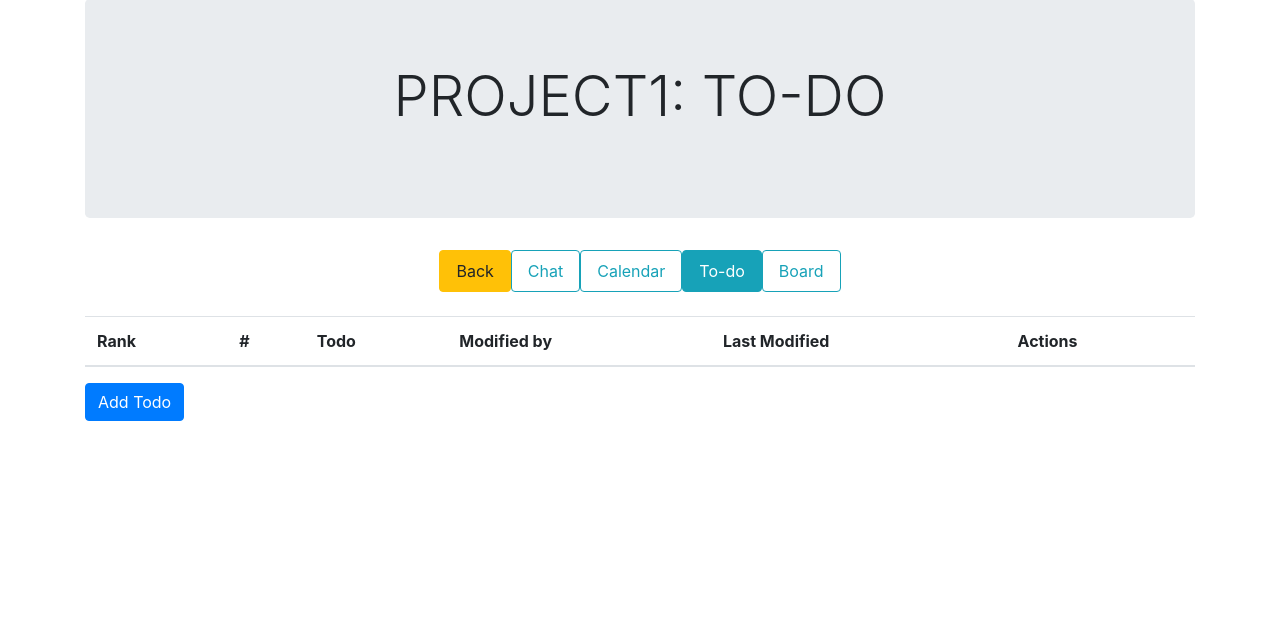
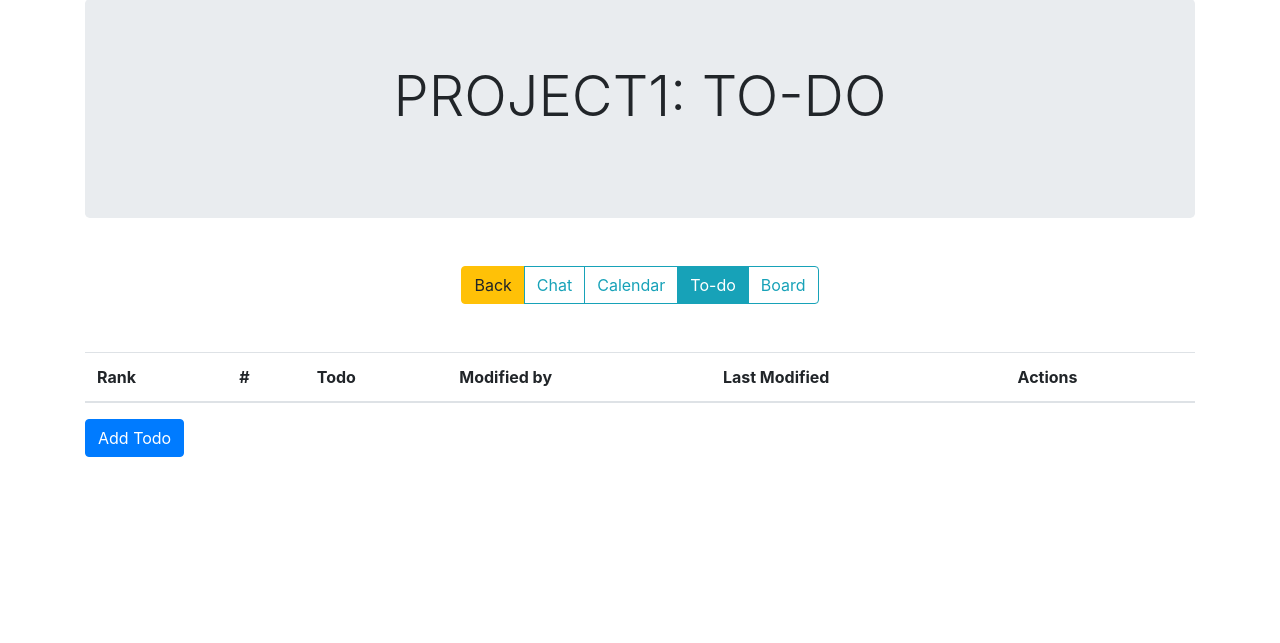
Before and after one commit to fancasta/Workaholic-1, a Django app: page /project/31/todo/ in a window 1280 px wide. Shown: the part 105-748 px from the top of the page. Run offline with Django 3.2, Linux system fonts and the light colour scheme; a user stored in the database is signed in; data comes from the database, SQL or seed files in the repository; both versions use the stored data as it was after the commit; lists and menus that the app fills with data are empty; some libraries are stand-ins or nearby versions.

```diff
--- a/workaholic/backend/accounts/templates/partials/_project_navbar.html
+++ b/workaholic/backend/accounts/templates/partials/_project_navbar.html
@@ -1,11 +1,7 @@
 <!-- FILL & JUSTIFY -->
-<div class="container mb-4">
-    <div class="row">
-        <div class="-10 m-auto">
-            <ul class="nav nav-fill nav-pills">
-                <div class="row">
-                    <div class="">
-                        <li class="nav-item">
+<div class="container my-5">
+    <div class="text-center">
+        <div class="btn-group ">
             <a
             {% if 'add_event/' in request.path %}
                 href="{% url 'calendarPage' project.pk 'current_month' %}"
@@ -24,61 +20,40 @@
             {% else %}
                 href='/project/{{project.pk}}'
             {% endif %}
-                            class="nav-link btn btn-warning -8" >Back </a>
-                        </li>
-                    </div>
+                class= "btn btn-warning -8" >Back </a>
 
-                    <div class="">
-                        <li class="nav-item">
             <a href="/project/{{project.pk}}/chat/"
             {% if 'chat/' in request.path %}
-                                class="nav-link btn btn-outline-info -8 active"
+                class=" btn btn-outline-info -8 active"
             {% else %}
-                                class="nav-link btn btn-outline-info -8 "
+                class=" btn btn-outline-info -8 "
             {% endif %}
             >Chat</a>
-                        </li>
-                    </div>
-                    <div class="">
-                        <li class="nav-item">
+
             <a href="{% url 'calendarPage' project.pk 'current_month' %}"
             {% if 'calendar/' in request.path %}
-                                class="nav-link btn btn-outline-info -8 active"
+                class=" btn btn-outline-info -8 active"
             {% else %}
-                                class="nav-link btn btn-outline-info -8 "
+                class=" btn btn-outline-info -8 "
             {% endif %}
             >Calendar</a>
-                        </li>
-                    </div>
-                    <div class="">
-                        <li class="nav-item">
+
             <a href='/project/{{project.pk}}/todo/'
             {% if 'todo/' in request.path %}
-                                class="nav-link btn btn-outline-info -8 active"
+                class=" btn btn-outline-info -8 active"
             {% else %}
-                                class="nav-link btn btn-outline-info -8 "
+                class=" btn btn-outline-info -8 "
             {% endif %}
             >To-do</a>
-                        </li>
-                    </div>
-                    <div class="">
-                        <li class="nav-item">
+
             <a href='/project/{{project.pk}}/board/'
             {% if 'board/' in request.path %}
-                                class="nav-link btn btn-outline-info -8 active"
+                class=" btn btn-outline-info -8 active"
             {% else %}
-                                class="nav-link btn btn-outline-info -8 "
+                class=" btn btn-outline-info -8 "
             {% endif %}
             >Board</a>
-                        </li>
-                    </div>
-                    <!-- <div class="">
-                        <li class="nav-item">
-                            <a href='/' class="nav-link btn btn-danger -8" >Leave </a>
-                        </li>
-                    </div> -->
-                </div>
-            </ul>
+
         </div>
     </div>
 </div>
--- a/workaholic/backend/backend/settings.py
+++ b/workaholic/backend/backend/settings.py
@@ -39,6 +39,7 @@ INSTALLED_APPS = [
     'django.contrib.sessions',
     'django.contrib.messages',
     'django.contrib.staticfiles',
+    'django.contrib.humanize',
     'accounts',
     'project',
     'chat',
--- a/workaholic/backend/cal/templates/cal/delete_event.html
+++ b/workaholic/backend/cal/templates/cal/delete_event.html
@@ -1,6 +1,6 @@
 {% extends 'base.html' %}
 
-{% block title %} {{project.name}}|Calendar {% endblock %}
+{% block title %} {{project.name}}| Calendar {% endblock %}
 
 {% block content %}
 
@@ -27,5 +27,7 @@
         </div>
     </div>
 
-
+    <div style="margin-top:500px;"></div>
+    <footer class="py-5 text-white text-center " style="background-color:darkslategray;">
+    Published by Workaholic, {{ Year }}
 {% endblock %}
--- a/workaholic/backend/chat/templates/chat/index.html
+++ b/workaholic/backend/chat/templates/chat/index.html
@@ -1,6 +1,6 @@
 {% extends 'base.html' %}
 
-{% block title %} {{project.name}}|Chat{% endblock %}
+{% block title %}Chat{% endblock %}
 
 {% block content %}
 
--- a/workaholic/backend/project/templates/project/add_members.html
+++ b/workaholic/backend/project/templates/project/add_members.html
@@ -1,6 +1,6 @@
 {% extends 'base.html' %}
 
-{% block title %} Add project_member {% endblock %}
+{% block title %} {{project.name}} {% endblock %}
 
 {% block content %}
 
--- a/workaholic/backend/todo/templates/todo/delete_todo.html
+++ b/workaholic/backend/todo/templates/todo/delete_todo.html
@@ -1,6 +1,6 @@
 {% extends 'base.html' %}
 
-{% block title %} {{project.name}}|Todo {% endblock %}
+{% block title %} {{project.name}}| Todo {% endblock %}
 
 {% block content %}
 
--- a/workaholic/backend/todo/templates/todo/edit_todo.html
+++ b/workaholic/backend/todo/templates/todo/edit_todo.html
@@ -1,6 +1,6 @@
 {% extends 'base.html' %}
 
-{% block title %} {{project.name}}|Todo {% endblock %}
+{% block title %} {{project.name}}| Todo {% endblock %}
 
 {% block content %}
 
--- a/workaholic/backend/todo/templates/todo/todo_page.html
+++ b/workaholic/backend/todo/templates/todo/todo_page.html
@@ -1,6 +1,6 @@
 {% extends 'base.html' %}
 
-{% block title %} {{project.name}}|Todo {% endblock %}
+{% block title %} {{project.name}}| Todo {% endblock %}
 
 {% block content %}
 
@@ -13,7 +13,7 @@
 {% include 'partials/_project_navbar.html' %}
 
 <div class="container">
-    <table class="table" id="todo">
+    <table class="table table-hover" id="todo">
         <thead>
             <tr>
                 <th>Rank</th>
```
Also changed, not shown: workaholic/backend/board/templates/board/board_page.html (+5 -3 lines), workaholic/backend/cal/templates/cal/calendar.html (+4 -4 lines), workaholic/backend/cal/templates/cal/event.html (+3 -4 lines), workaholic/backend/cal/templates/cal/view_event.html (+8 -3 lines), workaholic/backend/project/templates/project/home.html (+139 -58 lines), workaholic/backend/project/views.py (+16 -0 lines), workaholic/backend/db.sqlite3. Lines whose indentation alone changed are shown as unchanged.
